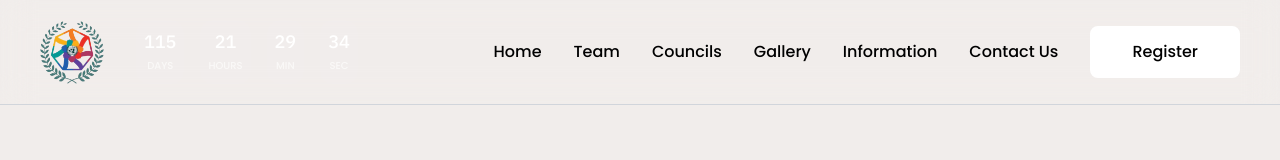
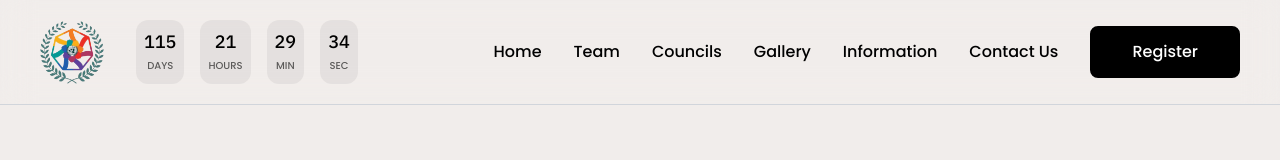
Before and after one commit to yuvi0110/nmmun, a Next.js app: page /contact in a window 1280 px wide. Shown: the top 160 px of the page. Built offline with nearby package versions, Linux system fonts and the light colour scheme.

Commit message:
navbar fixed

```diff
--- a/components/content/cta.tsx
+++ b/components/content/cta.tsx
@@ -27,6 +27,7 @@ const CTA = ({
 	noAnimation?: boolean;
 	type?: "button" | "submit";
 }) => {
+	console.log(darkMode)
 	return (
 		<motion.div
 			className={`w-full flex justify-center ${className}`}
--- a/components/navigation/navbar.tsx
+++ b/components/navigation/navbar.tsx
@@ -36,7 +36,7 @@ const Navbar = ({
 					<Link href="/">
 						<Logo darkMode w={64} h={64} />
 					</Link>
-					<Timer delay={0} mini darkMode />
+					<Timer delay={0} mini darkMode={darkMode} />
 				</div>
 
 				{/* LINKS - Desktop */}
@@ -49,7 +49,7 @@ const Navbar = ({
 						{navLinks.map((link) =>
 							link.cta ? (
 								<li key={generateKey()}>
-									<CTA title={link.name} href={link.href} darkMode />
+									<CTA title={link.name} href={link.href} darkMode={darkMode} />
 								</li>
 							) : (
 								<li key={generateKey()}>
```
